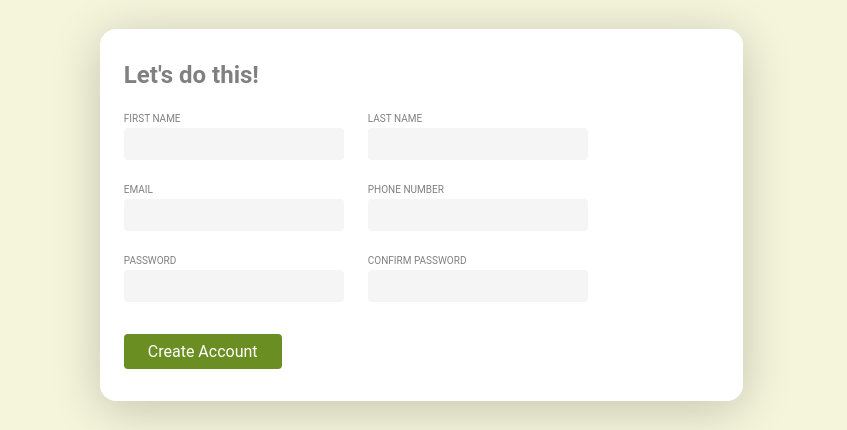
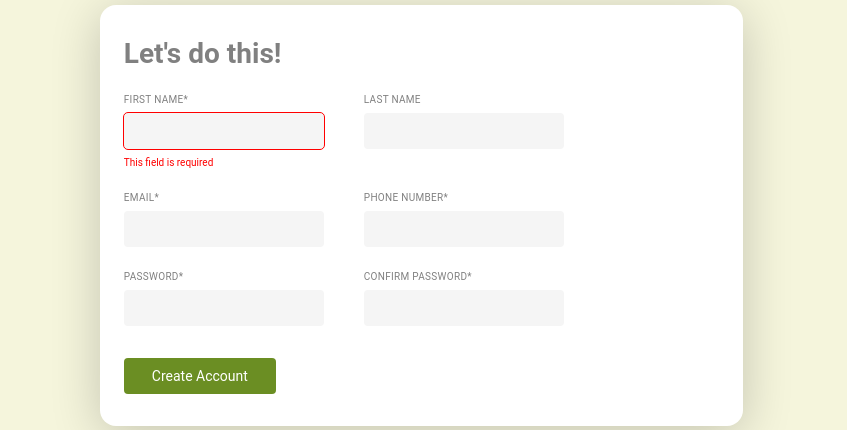
Before and after one commit to ecwxecwx/odin-signup-form, a website: page index.html in a window 1280 px wide. Shown: the part 202-632 px from the top of the page, 433-1280 px from the left. Drawn offline with Linux system fonts and the light colour scheme.

Commit message:
Complete form

```diff
--- a/index.html
+++ b/index.html
@@ -31,51 +31,85 @@
       <div class="signup-layout">
         <h3>Create an account</h3>
 
-        <form
-          class="signup-layout__fields u-br-sm"
-          action=""
-          method="post"
-        >
+        <form class="signup-layout__fields u-br-sm" action="" method="post">
           <legend>Let's do this!</legend>
 
           <div class="row">
             <label for="first-name">
-              First name
-              <input type="text" name="first-name" class="u-spacer-xs u-br-xxs" id="first-name" />
+              <span>First name*</span>
+              <input
+                type="text"
+                name="first-name"
+                class="u-br-xxs input--error"
+                id="first-name"
+                required
+              />
+              <span class="error-message">This field is required</span>
             </label>
 
-            <label for="last-name"
-              >Last name
-              <input type="text" name="last-name" class="u-spacer-xs u-br-xxs" id="last-name" />
+            <label for="last-name">
+              <span>Last name</span>
+              <input
+                type="text"
+                name="last-name"
+                class="u-br-xxs"
+                id="last-name"
+              />
             </label>
           </div>
 
           <div class="row">
             <label for="email"
-              >Email
-              <input type="email" name="email" class="u-spacer-xs u-br-xxs" id="email" />
+              ><span>Email*</span>
+              <input
+                type="email"
+                name="email"
+                class="u-br-xxs"
+                id="email"
+                required
+              />
             </label>
 
             <label for="phone-number"
-              >Phone number
-              <input type="number" name="phone-number" class="u-spacer-xs u-br-xxs" id="phone-number" />
+              ><span>Phone number*</span>
+              <input
+                type="tel"
+                name="phone-number"
+                class="u-br-xxs"
+                id="phone-number"
+                required
+              />
             </label>
           </div>
 
           <div class="row">
             <label for="password"
-              >Password
-              <input type="password" name="password" class="u-spacer-xs u-br-xxs" id="password" />
+              ><span>Password*</span>
+              <input
+                type="password"
+                name="password"
+                class="u-br-xxs"
+                id="password"
+                required
+              />
             </label>
 
             <label for="confirm-password"
-              >Confirm Password
-              <input type="password" name="confirm-password"  class="u-spacer-xs u-br-xxs" id="password" />
+              ><span>Confirm Password*</span>
+              <input
+                type="password"
+                name="confirm-password"
+                class="u-br-xxs"
+                id="password"
+                required
+              />
             </label>
           </div>
 
           <div class="row">
-            <button class="button-pri u-spacer-sm u-br-xxs" type="submit">Create Account</button>
+            <button class="button-pri u-spacer-sm u-br-xxs" type="submit">
+              Create Account
+            </button>
           </div>
         </form>
 
--- a/sass/base/_typography.scss
+++ b/sass/base/_typography.scss
@@ -27,17 +27,21 @@ legend, input, p, button, label, figcaption, a:link, a:visited, a:hover, a:focus
 }
 
 legend {
-    font-size: 2.4rem;
+    font-size: 2.8rem;
     font-weight: bold;
 }
 
-input, p, button {
+input, button {
+    font-size: 1.4rem;
+}
+
+p {
     font-size: 1.6rem;
 }
 
-label {
+label span:first-of-type {
     text-transform: uppercase;
-    letter-spacing: .2;
+    letter-spacing: .3px;
     color: rgba($color: #000000, $alpha: .5);
 }
 
--- a/sass/components/_button.scss
+++ b/sass/components/_button.scss
@@ -1,5 +1,5 @@
 button {
-    padding: .8rem 2.4rem;
+    padding: 1rem 2.8rem;
 }
 
 .button-pri {
--- a/sass/layout/_form.scss
+++ b/sass/layout/_form.scss
@@ -1,10 +1,32 @@
+label, .error-message {
+    display: block;
+}
+
 label {
-    display: flex;
-    flex-direction: column;
+    width: 100%;
+    max-width: 20rem;
+
+    .error-message {
+        width: 100%;
+        margin-top: .8rem;
+        color: red;
+    }
+
 }
 
 input {
     background: whitesmoke;
-    height: 3.2rem;
     border: 0;
+    width: 100%;
+    padding: 1rem;
+    margin-top: .8rem;
+    box-sizing: border-box;
 }
+
+input:focus {
+    outline: 1px solid lightblue;
+}
+
+.input--error {
+    outline: 1px solid red;
+}
--- a/sass/pages/_signup.scss
+++ b/sass/pages/_signup.scss
@@ -65,7 +65,7 @@
             }
 
             .row {
-                column-gap: 2.4rem;
+                column-gap: 4rem;
             }
 
         }
```
Also changed, not shown: styles.css.
